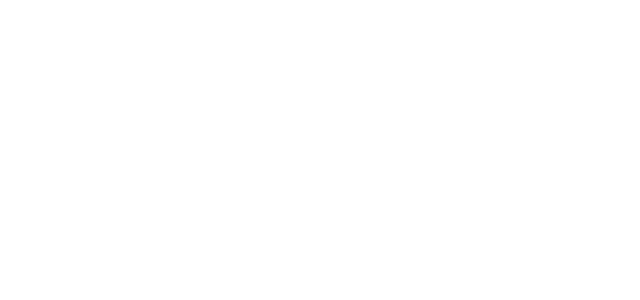
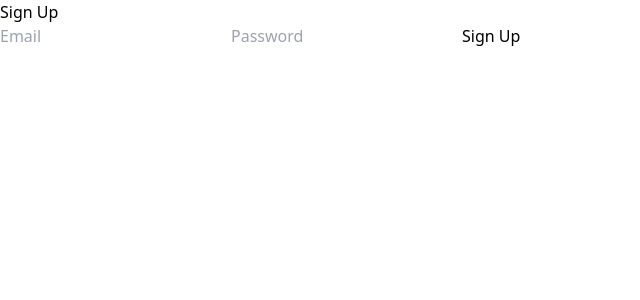
Before and after one commit to notjawad404/Task-Master, a React app in the folder Frontend/: page /signup in a window 1280 px wide. Before the commit this address had no page. Shown: the top 300 px of the page, without its empty margins (0-640 px from the left). Built offline with nearby package versions, Linux system fonts and the light colour scheme; the HTML template or start-up script is replaced by a standard one.

Commit message:
Add SignUp page

```diff
--- a/Frontend/src/App.jsx
+++ b/Frontend/src/App.jsx
@@ -2,6 +2,7 @@ import './App.css'
 import {BrowserRouter as Router, Route, Routes} from 'react-router-dom'
 import AddTask from './components/AddTask'
 import TaskMaster from './components/TaskMaster'
+import SignUp from './components/Auth/SignUp'
 
 function App() {
 
@@ -12,6 +13,7 @@ function App() {
       <Routes>
         <Route path="/add" element={<AddTask />} />
         <Route path="/" element={<TaskMaster />} />
+        <Route path="/signup" element={<SignUp />} />
       </Routes>
     </Router>
    </div>
--- /dev/null
+++ b/Frontend/src/components/Auth/SignUp.jsx
@@ -0,0 +1,58 @@
+import axios from "axios";
+import { useState } from "react";
+
+export default function SignUp() {
+    const [email, setEmail] = useState("");
+    const [password, setPassword] = useState("");
+    const [error, setError] = useState("");
+    const [success, setSuccess] = useState("");
+
+    const handleSignUp = (e) => {
+        e.preventDefault();
+        setError("");
+        setSuccess("");
+
+        if (!email || !password) {
+            setError("Please enter both email and password.");
+            return;
+        }
+
+        axios.post("http://localhost:5000/auth", {
+            email: email,
+            password: password,
+        })
+        .then((response) => {
+            setSuccess("Sign up successful!");
+            setEmail("");
+            setPassword("");
+        })
+        .catch((error) => {
+            setError("Sign up failed. Please try again.");
+        });
+    };
+
+    return (
+        <div>
+            <div>
+                <h1>Sign Up</h1>
+                <form onSubmit={handleSignUp}>
+                    <input
+                        type="text"
+                        placeholder="Email"
+                        value={email}
+                        onChange={(e) => setEmail(e.target.value)}
+                    />
+                    <input
+                        type="password"
+                        placeholder="Password"
+                        value={password}
+                        onChange={(e) => setPassword(e.target.value)}
+                    />
+                    <button type="submit">Sign Up</button>
+                </form>
+                {error && <p style={{ color: "red" }}>{error}</p>}
+                {success && <p style={{ color: "green" }}>{success}</p>}
+            </div>
+        </div>
+    );
+}
```
Also changed, not shown: 1 other file (tests, documents, lock files or other folders).
